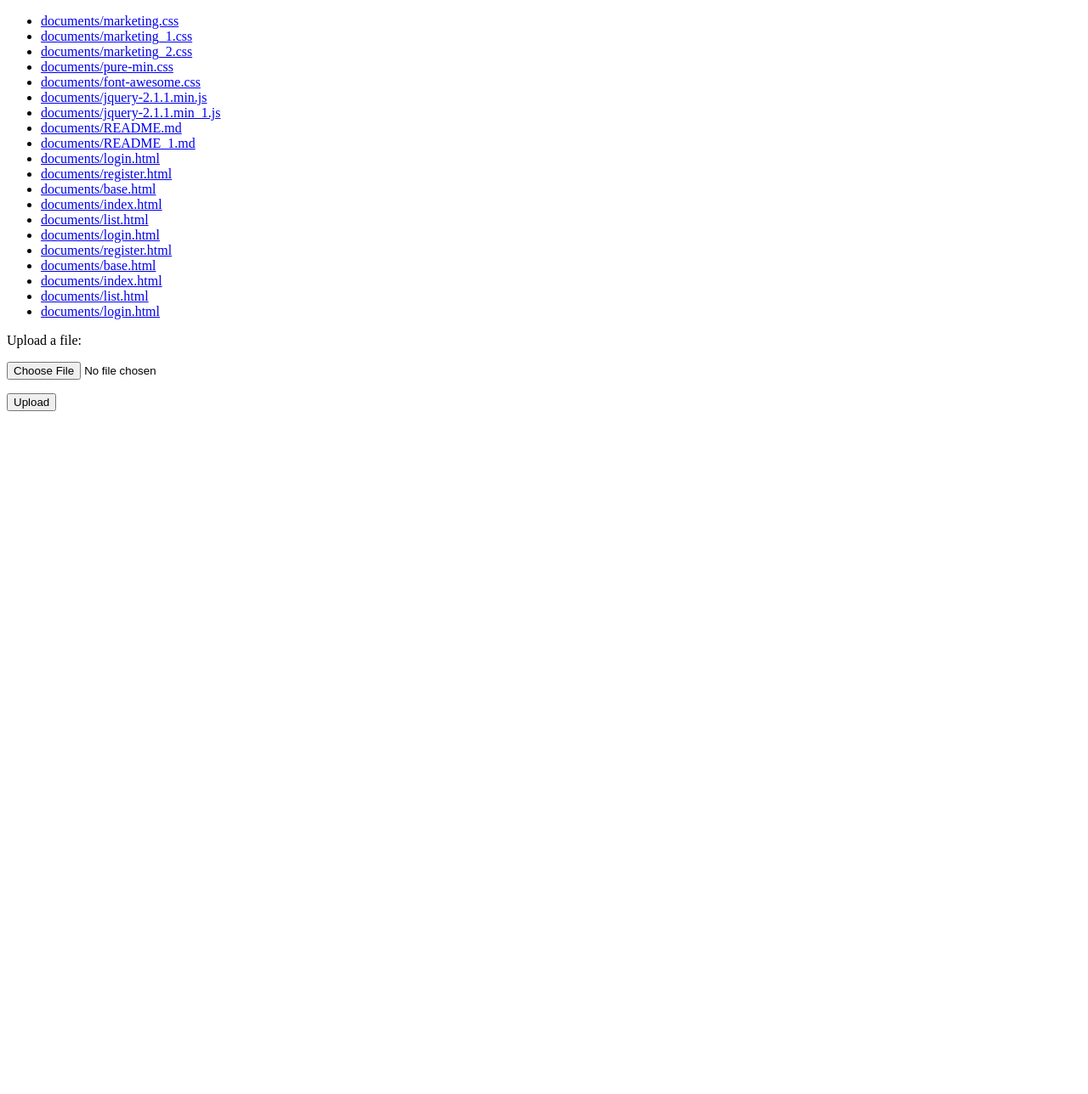
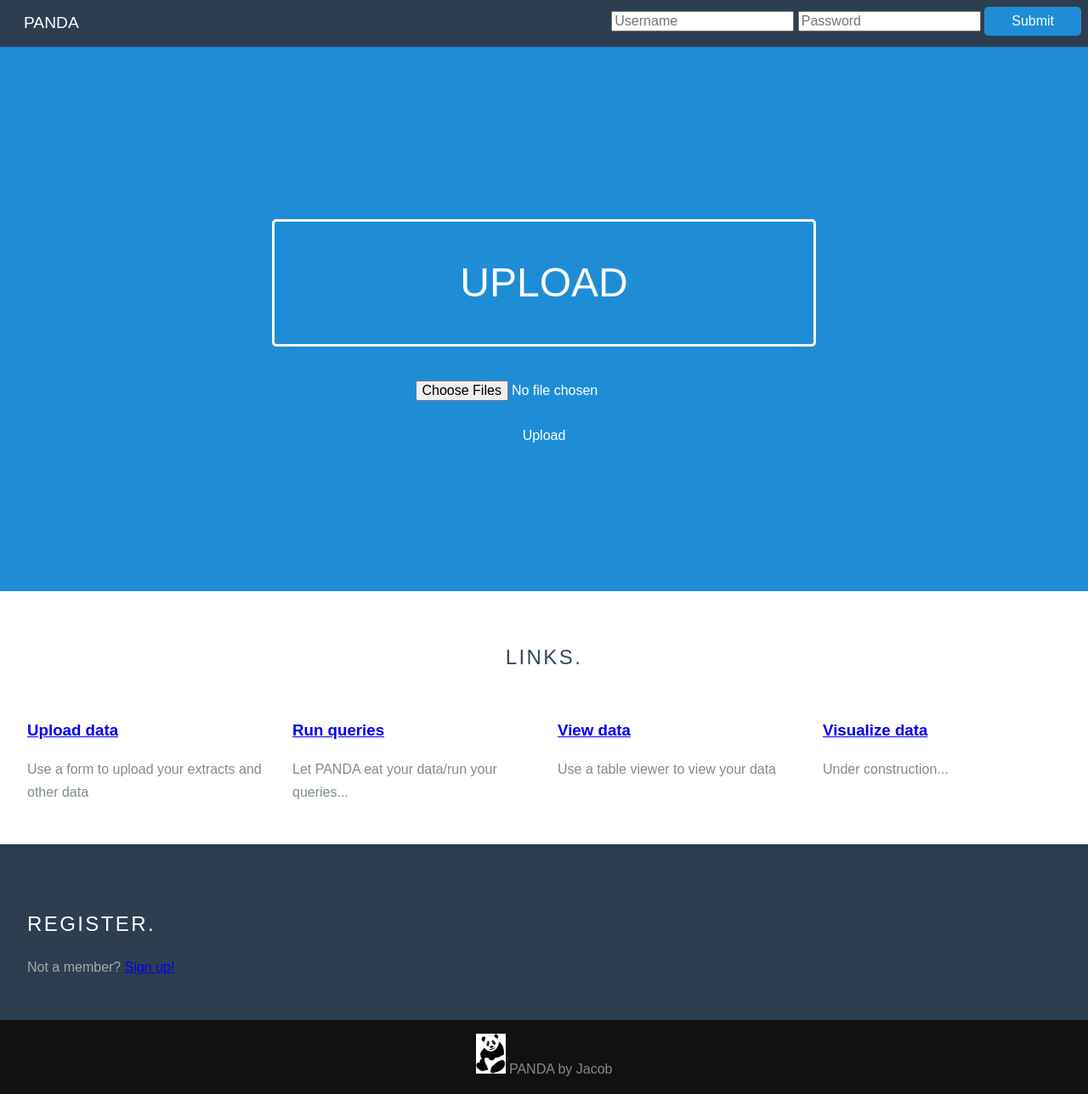
Before and after one commit to jacobcvt12/panda, a Django app: template templates/auto_panda/list.html in a window 1280 px wide. Shown: the whole page at 85% size. Before the commit the page ends 484 px from the top, so only its background shows below. Run offline with Django 3.2, Linux system fonts and the light colour scheme; the template is opened without the code that fills it: values that come from a table or form of the project are taken from there, others are empty; data comes from the database, SQL or seed files in the repository; both versions use the stored data as it was after the commit; parts of the project's set-up code (start-up, migrations or seed data) failed here and were passed over.

Commit message:
Work on upload form

```diff
--- a/templates/auto_panda/base.html
+++ b/templates/auto_panda/base.html
@@ -45,7 +45,7 @@
 		<div class="pure-g">
 			<div class="l-box pure-u-1 pure-u-md-1-2 pure-u-lg-1-4">
 				<h3 class="content-subhead">
-					<a href="/auto_panda/upload/">Upload data</a>
+					<a href="/auto_panda/list/">Upload data</a>
 				</h3>
 				<p>
 					Use a form to upload your extracts and other data
--- a/templates/auto_panda/list.html
+++ b/templates/auto_panda/list.html
@@ -1,31 +1,14 @@
-<!DOCTYPE html>
-<html>
-    <head>
-        <meta charset="utf-8">
-        <title>Minimal Django File Upload Example</title>
-    </head>
-    <body>
-    <!-- List of uploaded documents -->
-    {% if documents %}
-        <ul>
-        {% for document in documents %}
-            <li><a href="{{ document.docfile.url }}">{{ document.docfile.name }}</a></li>
-        {% endfor %}
-        </ul>
-    {% else %}
-        <p>No documents.</p>
-    {% endif %}
-
-        <!-- Upload form. Note enctype attribute! -->
-        <form action="{% url "list" %}" method="post" enctype="multipart/form-data">
-            {% csrf_token %}
-            <p>{{ form.non_field_errors }}</p>
-            <p>{{ form.docfile.label_tag }} {{ form.docfile.help_text }}</p>
-            <p>
-                {{ form.docfile.errors }}
-                {{ form.docfile }}
-            </p>
-            <p><input type="submit" value="Upload" /></p>
-        </form>
-    </body>
-</html>
+{% extends 'auto_panda/base.html' %}
+{% block title %}Homepage{% endblock %}
+{% block body_block %}
+<div class="splash-container">
+    <div class="splash">
+		<h1 class="splash-head">UPLOAD</h1>
+		<form action="{% url "list" %}" method="post" enctype="multipart/form-data">
+			{% csrf_token %}
+			<p><input class="pure-button pure-button-primary" type="file" name="docfile" id="id_docfile" multiple /></p>
+			<p><input class="pure-button pure-button-primary" type="submit" value="Upload" /></p>
+		</form>
+    </div>
+</div>
+{% endblock %}
```
Also changed, not shown: auto_panda/views.py (+5 -3 lines), panda.db, 10 other files.
